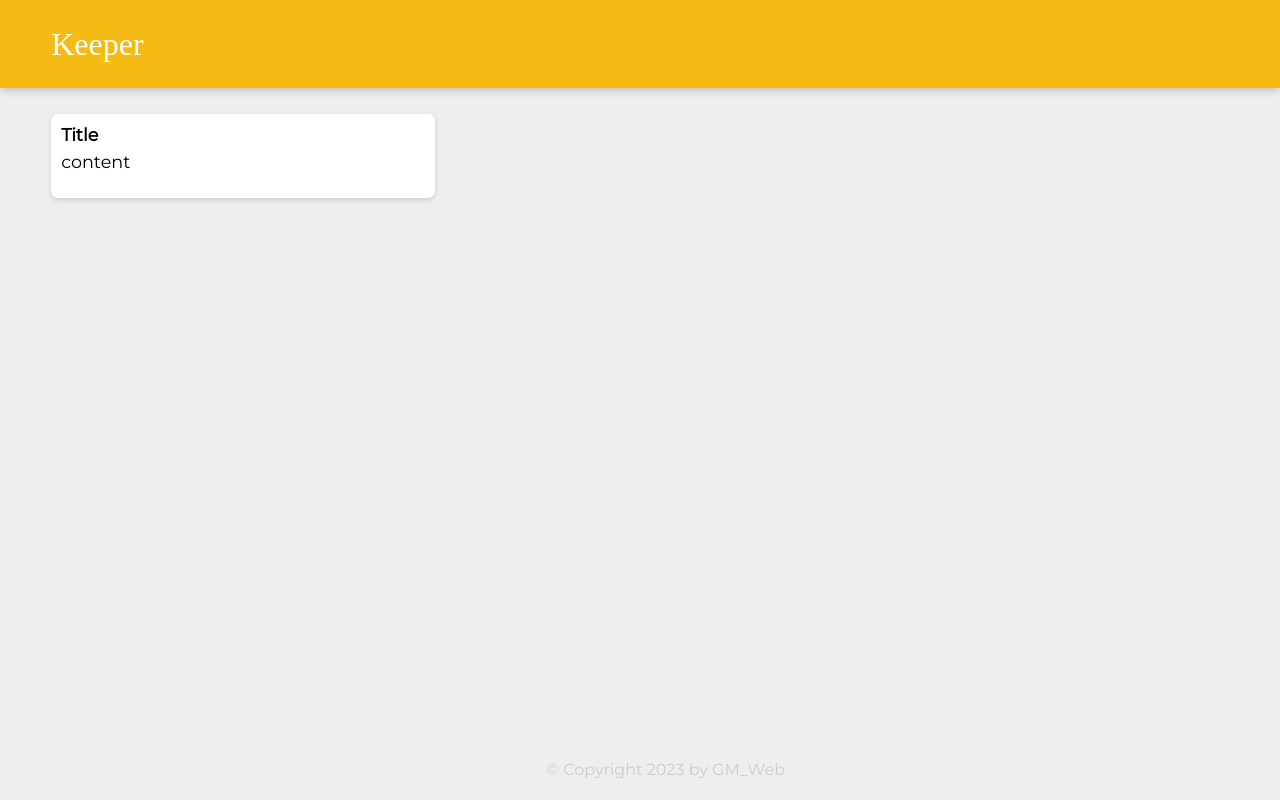
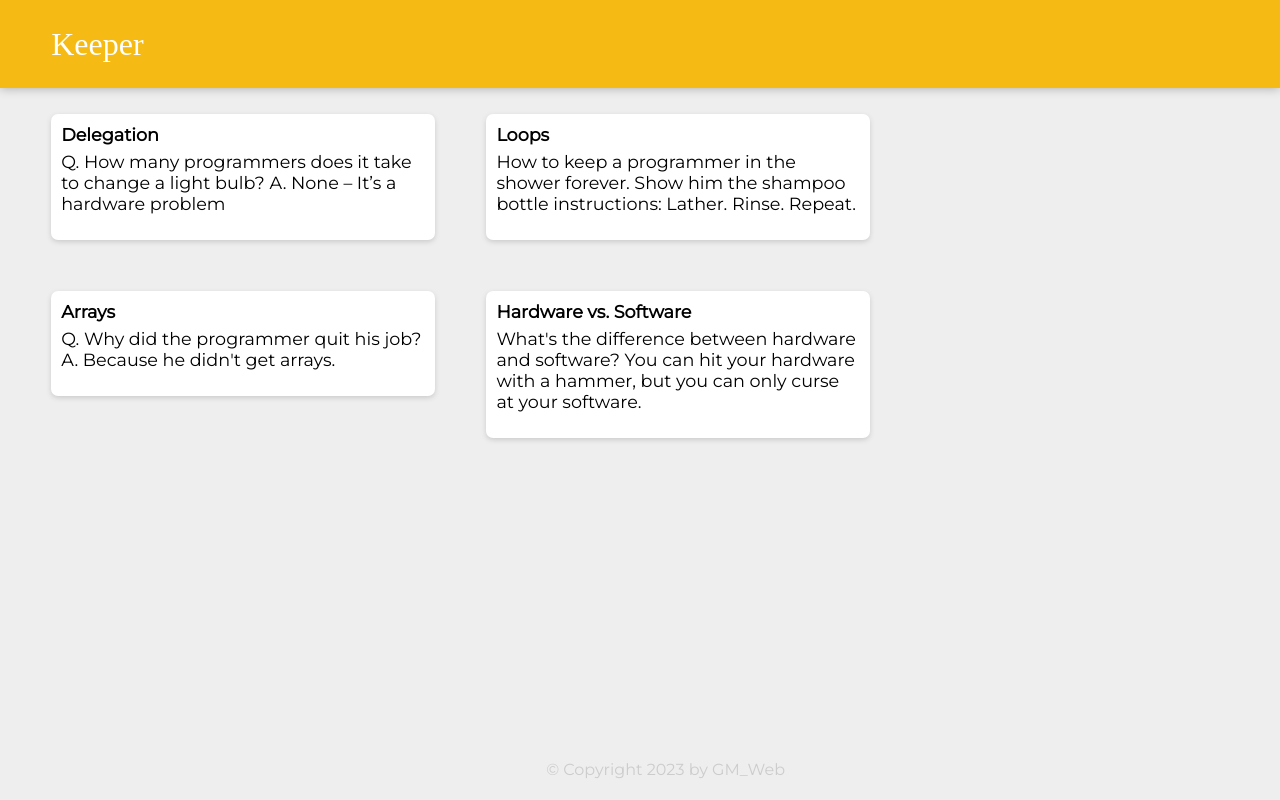
Before and after one commit to NMY0d4/My-React-Keeper, a React (Create React App) app: page / in a window 1280 px wide. Shown: the top 800 px of the page. Built offline with nearby package versions, Linux system fonts and the light colour scheme; a web font is replaced by a local one.

Commit message:
refactor with map

```diff
--- a/src/components/App.jsx
+++ b/src/components/App.jsx
@@ -1,4 +1,5 @@
 import React from "react";
+import { notes } from "../notes";
 import Footer from "./Footer";
 import Header from "./Header";
 import Note from "./Note";
@@ -7,7 +8,14 @@
     return (
         <div>
             <Header />
-            <Note />
+            {notes.map((note) => (
+                <Note
+                    key={note.key}
+                    title={note.title}
+                    content={note.content}
+                />
+            ))}
+
             <Footer />
         </div>
     );
--- a/src/components/Note.jsx
+++ b/src/components/Note.jsx
@@ -1,10 +1,10 @@
 import React from "react";
 
-const Note = () => {
+const Note = ({ title, content }) => {
     return (
         <div className="note">
-            <h1>Title</h1>
-            <p>content</p>
+            <h1>{title}</h1>
+            <p>{content}</p>
         </div>
     );
 };
--- /dev/null
+++ b/src/notes.js
@@ -0,0 +1,26 @@
+export const notes = [
+    {
+        key: 1,
+        title: "Delegation",
+        content:
+            "Q. How many programmers does it take to change a light bulb? A. None – It’s a hardware problem",
+    },
+    {
+        key: 2,
+        title: "Loops",
+        content:
+            "How to keep a programmer in the shower forever. Show him the shampoo bottle instructions: Lather. Rinse. Repeat.",
+    },
+    {
+        key: 3,
+        title: "Arrays",
+        content:
+            "Q. Why did the programmer quit his job? A. Because he didn't get arrays.",
+    },
+    {
+        key: 4,
+        title: "Hardware vs. Software",
+        content:
+            "What's the difference between hardware and software? You can hit your hardware with a hammer, but you can only curse at your software.",
+    },
+];
```
